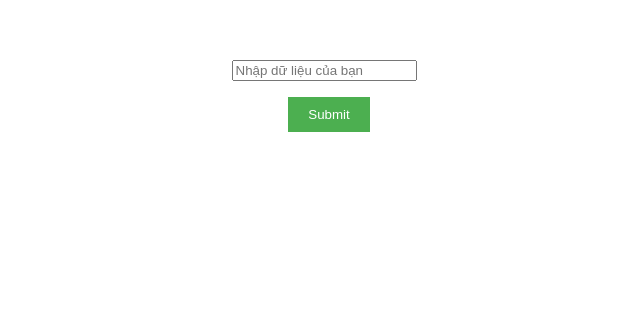
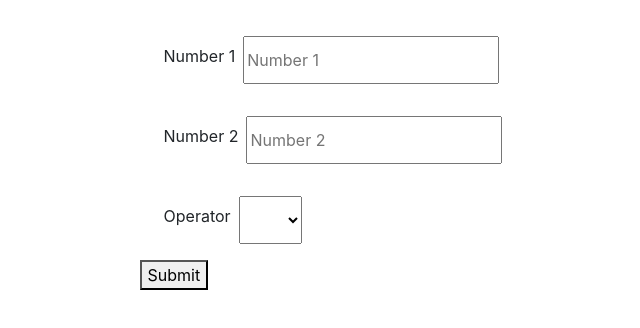
Before and after one commit to JavaSpringBootHuuHung/Frontend-12.12, a Vue app: page /calculator in a window 1280 px wide. Shown: the top 328 px of the page, without its empty margins (311-951 px from the left). Built offline with nearby package versions, Linux system fonts and the light colour scheme.

Commit message:
add file dictionary

```diff
--- a/package.json
+++ b/package.json
@@ -9,8 +9,10 @@
   },
   "dependencies": {
     "axios": "^1.7.9",
+    "bootstrap-vue": "^2.23.1",
     "core-js": "^3.8.3",
-    "vue": "^3.2.13"
+    "vue": "^3.2.13",
+    "vue-router": "^4.5.0"
   },
   "devDependencies": {
     "@babel/core": "^7.12.16",
--- a/src/App.vue
+++ b/src/App.vue
@@ -1,26 +1,11 @@
 <template>
   <div id="app">
-    <MyDictionary />
+    <router-view></router-view>
   </div>
 </template>
 
 <script>
-import MyDictionary from './components/MyDictionary.vue';
 export default {
-  name: 'App',
-  components: {
-    MyDictionary
-  }
-};
+  name: 'App'
+}
 </script>
-
-<style>
-#app {
-  font-family: Avenir, Helvetica, Arial, sans-serif;
-  -webkit-font-smoothing: antialiased;
-  -moz-osx-font-smoothing: grayscale;
-  text-align: center;
-  color: #2c3e50;
-  margin-top: 60px;
-}
-</style>
--- a/src/components/HelloWorld.vue
+++ b/src/components/HelloWorld.vue
@@ -1,5 +1,13 @@
 <template>
   <div>
-    ha
+    <h1>Welcome to the Home Page</h1>
+    <router-link to="/dictionary">Go to Dictionary</router-link>
+    <router-link to="/calculator">Go to calculator</router-link>
   </div>
 </template>
+
+<script>
+export default {
+  name: 'HelloWorld'
+}
+</script>
--- /dev/null
+++ b/src/components/MyCalculator.vue
@@ -0,0 +1,72 @@
+<template>
+    <div class="container d-flex justify-content-center gap-5">
+        <form @submit.prevent="handleSubmit">
+            <div class="d-flex flex-row number1 p-3">
+                <label class="p-2" for="number1">Number 1</label>
+                <input type="text" v-model="number1" placeholder="Number 1" />
+            </div>
+            <div class="d-flex flex-row number2 p-3">
+                <label class="p-2" for="number2">Number 2</label>
+                <input type="text" v-model="number2" placeholder="Number 2" />
+            </div>
+            <div class="d-flex flex-row operator p-3">
+                <label class="p-2" for="operator">Operator</label>
+                <select v-model="operator">
+                    <option value="Cộng">Cộng</option>
+                    <option value="Trừ">Trừ</option>
+                    <option value="Nhân">Nhân</option>
+                    <option value="Chia">Chia</option>
+                </select>
+            </div>
+            <button type="submit">Submit</button>
+            <p class="response-message">{{ responseMessage }}</p>
+        </form>
+    </div>
+</template>
+
+<script>
+import axios from "axios";
+
+export default {
+  name: 'MyCalculator',
+  data() {
+    return {
+      number1: "",
+      number2: "",
+      operator: "",
+      responseMessage: "",
+    };
+  },
+  methods: {
+    async handleSubmit() {
+      const num1 = this.number1.trim();
+      const num2 = this.number2.trim();
+      const operator = this.operator.trim();
+
+      try {
+        const response = await axios.get(`/calculator?num1=${num1}&num2=${num2}&operator=${operator}`);
+        this.responseMessage = response.data; // Dữ liệu trả về từ API
+      } catch (error) {
+        console.error("Error calling API:", error);
+        if (error.response) {
+          this.responseMessage = `Server Error: ${error.response.status} - ${error.response.data}`;
+        } else if (error.request) {
+          this.responseMessage = "No response received from server";
+        } else {
+          this.responseMessage = `Error: ${error.message}`;
+        }
+      }
+    }
+  }
+};
+</script>
+
+<style>
+.container {
+  margin-top: 20px;
+}
+.response-message {
+  margin-top: 10px;
+  font-weight: bold;
+}
+</style>
--- a/src/components/MyDictionary.vue
+++ b/src/components/MyDictionary.vue
@@ -8,7 +8,9 @@
 
 <script>
 import axios from "axios";
+
 export default {
+  name: 'MyDictionary',
   data() {
     return {
       inputValue: "",
@@ -28,7 +30,7 @@ export default {
 
       try {
         const response = await axios.get(`/dictionary/${trimmedInput}`); // Sử dụng đường dẫn proxy
-      this.responseMessage = response.data.meaning;
+        this.responseMessage = response.data.meaning; // Kiểm tra cấu trúc dữ liệu trả về
       } catch (error) {
         console.error("Error calling API:", error);
         if (error.response) {
--- a/src/main.js
+++ b/src/main.js
@@ -1,4 +1,11 @@
-import { createApp } from 'vue'
-import App from './App.vue'
+// src/main.js
 
-createApp(App).mount('#app')
+import { createApp } from 'vue';
+import App from './App.vue';
+import router from './router'; // Import router
+import 'bootstrap/dist/css/bootstrap.css'
+import 'bootstrap-vue/dist/bootstrap-vue.css'
+
+createApp(App)
+  .use(router) // Sử dụng router
+  .mount('#app');
--- /dev/null
+++ b/src/router.js
@@ -0,0 +1,31 @@
+// src/router.js
+
+import { createRouter, createWebHistory } from 'vue-router';
+import HelloWorld from './components/HelloWorld.vue'; // Sửa đường dẫn
+import MyDictionary from './components/MyDictionary.vue'; // Đường dẫn tới component Dictionary
+import MyCalculator from './components/MyCalculator.vue';
+
+const routes = [
+  {
+    path: '/',
+    name: 'HelloWorld',
+    component: HelloWorld
+  },
+  {
+    path: '/dictionary',
+    name: 'MyDictionary',
+    component: MyDictionary
+  },
+  {
+    path: '/calculator',
+    name: "MyCalculator",
+    component : MyCalculator
+  }
+];
+
+const router = createRouter({
+  history: createWebHistory(),
+  routes
+});
+
+export default router;
```
Also changed, not shown: 1 other file (tests, documents, lock files or other folders). Lines whose indentation alone changed are shown as unchanged.
